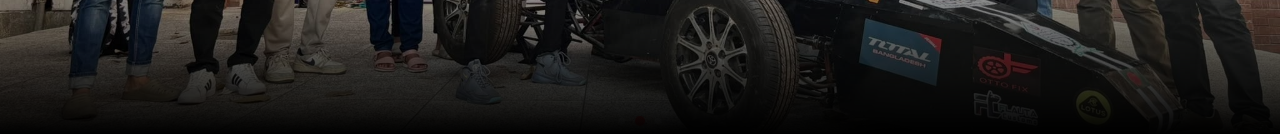
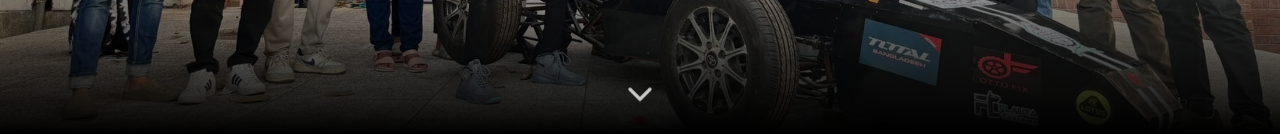
Before and after one commit to didarulshahriar37/Formula-IUT-Website, a React (Vite) app: page / in a window 1280 px wide. Shown: the part 666-800 px from the top of the page. Built offline with nearby package versions, Linux system fonts and the light colour scheme.

Commit message:
modified scroll related things

```diff
--- a/src/index.css
+++ b/src/index.css
@@ -27,3 +27,22 @@ body {
 main {
     flex: 1;
 }
+
+.scroll-arrow {
+    animation: scrollFade 1.8s ease-in-out infinite;
+}
+
+@keyframes scrollFade {
+    0% {
+        opacity: 0.2;
+        transform: translateY(0);
+    }
+    50% {
+        opacity: 1;
+        transform: translateY(6px);
+    }
+    100% {
+        opacity: 0.2;
+        transform: translateY(0);
+    }
+}
--- a/src/pages/About/About.jsx
+++ b/src/pages/About/About.jsx
@@ -1,4 +1,5 @@
 import React, { useEffect } from 'react';
+import { ChevronDown } from 'lucide-react';
 import AboutUs from "../../assets/SLider2.jpg"
 import whoWeAre from "../../assets/Slider3.jpg"
 
@@ -7,13 +8,23 @@ const About = () => {
         document.title = 'FormulaIUT | About Us';
     }, []);
 
+    const scrollToSection = () => {
+        const section = document.getElementById('about-content');
+        if (section) {
+            section.scrollIntoView({ behavior: 'smooth' });
+        }
+    };
+
     return (
         <div className='bg-black'>
             <div className='relative w-full h-svh min-h-80'>
                 <img src={AboutUs} alt="" className='w-full h-full object-cover' />
                 <div className='absolute left-0 right-0 bottom-0 h-1/3 bg-linear-to-b from-transparent to-black pointer-events-none'></div>
+                <button type="button" onClick={scrollToSection} className="absolute bottom-6 left-1/2 -translate-x-1/2 z-20 text-white">
+                    <ChevronDown className="scroll-arrow w-9 h-9 md:w-10 md:h-10" />
+                </button>
             </div>
-            <div className='px-5 md:px-0 pb-16'>
+            <div id="about-content" className='px-5 md:px-0 pb-16'>
                 <div>
                     <h2 className='text-4xl md:text-6xl font-extrabold text-white text-center mt-20 mb-20 w-11/12 mx-auto'>About Us</h2>
                 </div>
--- a/src/pages/Home/Home.jsx
+++ b/src/pages/Home/Home.jsx
@@ -1,4 +1,5 @@
 import React, { useEffect } from 'react';
+import { ChevronDown } from 'lucide-react';
 import Slider from './Slider/Slider';
 import Intro from './Intro/Intro';
 
@@ -7,12 +8,22 @@ const Home = () => {
         document.title = 'FormulaIUT | Home';
     }, []);
 
+    const scrollToSection = () => {
+        const section = document.getElementById('home-content');
+        if (section) {
+            section.scrollIntoView({ behavior: 'smooth' });
+        }
+    };
+
     return (
         <div className='bg-black pb-9'>
-            <div className='w-full bg-black'>
+            <div className='w-full bg-black relative'>
                 <Slider></Slider>
+                <button type="button" onClick={scrollToSection} className="absolute bottom-6 left-1/2 -translate-x-1/2 z-20 text-white">
+                    <ChevronDown className="scroll-arrow w-9 h-9 md:w-10 md:h-10" />
+                </button>
             </div>
-            <div className='w-11/12 mx-auto'>
+            <div id="home-content" className='w-11/12 mx-auto'>
                 <h2 className='text-4xl md:text-6xl font-extrabold text-white text-center border-b-3 border-red-500 pb-5 mt-20 mb-20 w-11/12 mx-auto'>Welcome</h2>
                 <div className='mb-20'>
                     <Intro></Intro>
--- a/src/pages/Team/Team.jsx
+++ b/src/pages/Team/Team.jsx
@@ -1,4 +1,5 @@
 import React, { useEffect } from 'react';
+import { ChevronDown } from 'lucide-react';
 import TeamPhoto from "../../assets/SLider2.jpg"
 
 const Team = () => {
@@ -6,13 +7,23 @@ const Team = () => {
         document.title = 'FormulaIUT | Team';
     }, []);
 
+    const scrollToSection = () => {
+        const section = document.getElementById('team-content');
+        if (section) {
+            section.scrollIntoView({ behavior: 'smooth' });
+        }
+    };
+
     return (
         <div className='bg-black'>
             <div className='relative w-full h-svh min-h-80'>
                 <img src={TeamPhoto} alt="" className='w-full h-full object-cover' />
                 <div className='absolute left-0 right-0 bottom-0 h-1/3 bg-linear-to-b from-transparent to-black pointer-events-none'></div>
+                <button type="button" onClick={scrollToSection} className="absolute bottom-6 left-1/2 -translate-x-1/2 z-20 text-white">
+                    <ChevronDown className="scroll-arrow w-9 h-9 md:w-10 md:h-10" />
+                </button>
             </div>
-            <div className='px-5 md:px-0 pb-16'>
+            <div id="team-content" className='px-5 md:px-0 pb-16'>
                 <div>
                     <h2 className='text-4xl md:text-6xl font-extrabold text-white text-center mt-20 mb-20 w-11/12 mx-auto'>Meet Our Team</h2>
                 </div>
--- a/src/root/Root.jsx
+++ b/src/root/Root.jsx
@@ -1,9 +1,15 @@
-import React from 'react';
-import { Outlet } from 'react-router';
+import React, { useEffect } from 'react';
+import { Outlet, useLocation } from 'react-router';
 import Navbar from '../components/shared/Navbar/Navbar';
 import Footer from '../components/shared/Footer/Footer';
 
 const Root = () => {
+    const location = useLocation();
+
+    useEffect(() => {
+        window.scrollTo({ top: 0, left: 0, behavior: 'auto' });
+    }, [location.pathname]);
+
     return (
         <div>
             <header>
```
